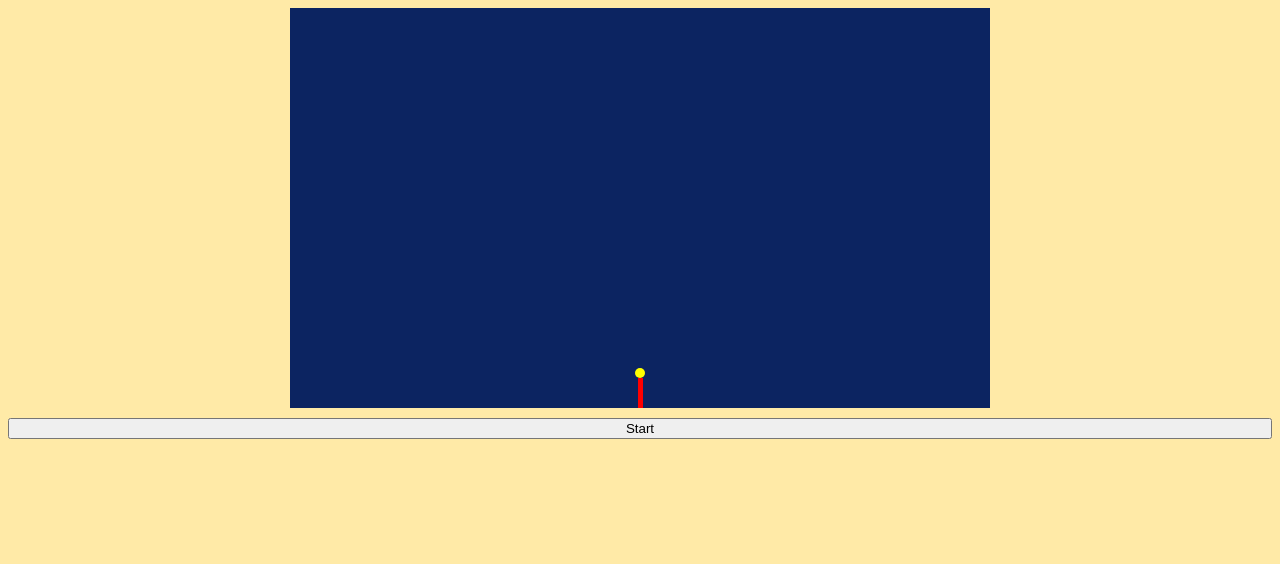
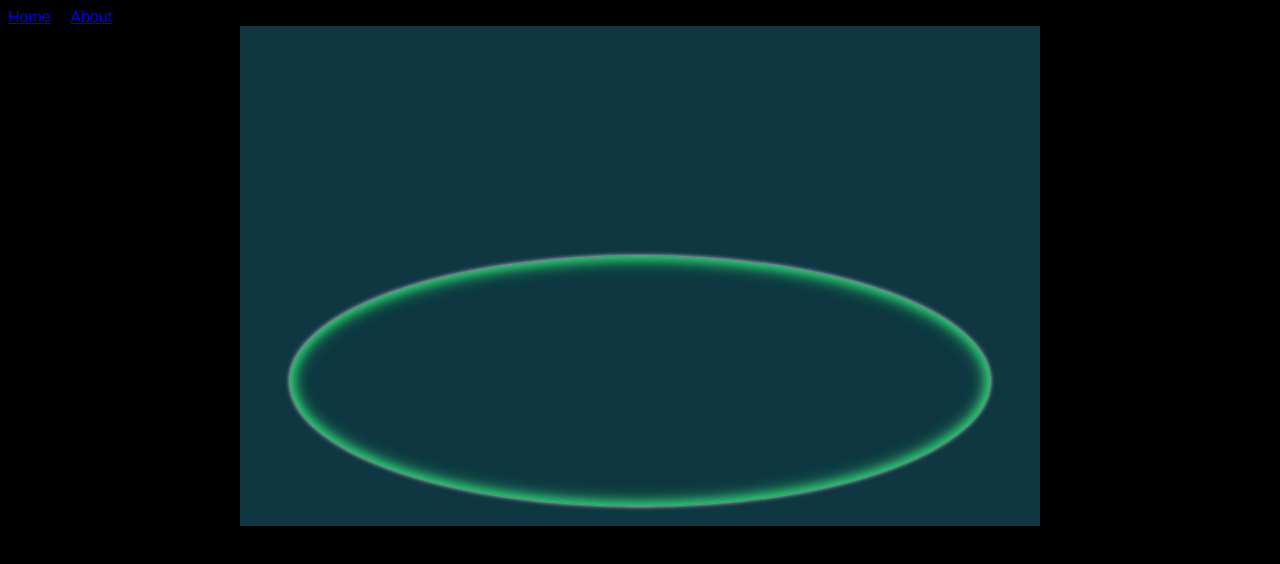
Before and after one commit to KarmaBlackshaw/promotion-fishing-game, a Vue app: page / in a window 1280 px wide. Shown: the top 564 px of the page. Built offline with nearby package versions, Linux system fonts and the light colour scheme.

Commit message:
created pond and start indicator

```diff
--- a/public/index.html
+++ b/public/index.html
@@ -7,7 +7,8 @@
     <link rel="icon" href="<%= BASE_URL %>favicon.ico">
     <title>fishing-game</title>
   </head>
-  <body style="background-color: #ffeaa7;">
+  <!-- <body style="background-color: #ffeaa7;"> -->
+  <body style="background-color: #000;">
     <noscript>
       <strong>We're sorry but fishing-game doesn't work properly without JavaScript enabled. Please enable it to continue.</strong>
     </noscript>
--- a/src/App.vue
+++ b/src/App.vue
@@ -1,12 +1,14 @@
 <template>
   <div id="app">
-    <router-view/>
+    <router-link to="/">Home</router-link>&emsp;
+    <router-link to="/about">About</router-link>
+    <router-view />
   </div>
 </template>
 
 <style lang="scss">
 #app {
-  font-family: 'Avenir', Helvetica, Arial, sans-serif;
+  font-family: "Avenir", Helvetica, Arial, sans-serif;
   -webkit-font-smoothing: antialiased;
   -moz-osx-font-smoothing: grayscale;
   color: #2c3e50;
--- /dev/null
+++ b/src/assets/_fishingGame.scss
@@ -0,0 +1,49 @@
+@keyframes neon {
+  from {
+    box-shadow: inset 0 0 4px rgba(0, 0, 0, 0), inset 0 0 7px rgba(0, 0, 0, 0),
+      inset 0 0 8px #2ecc71;
+    border: 1px solid rgba(0, 0, 0, 0);
+  }
+  to {
+    box-shadow: inset 0 0 2px rgba(0, 0, 0, 0), inset 0 0 16px rgba(0, 0, 0, 0),
+      inset 0 0 4px #2ecc71, 0 0 12px rgba(0, 0, 0, 0), inset 0 0 15px #2ecc71;
+    border: 1px solid #2ecc71;
+  }
+}
+
+$pondWidth: 700px;
+$pondHeight: 400px;
+$indicatorXY: 50px;
+
+#circle {
+  position: absolute;
+  width: $indicatorXY;
+  height: $indicatorXY;
+  top: 50%;
+  left: 50%;
+  margin: -50px 0 0 -50px;
+  background: #fff;
+  border-radius: 80%;
+  backface-visibility: hidden;
+  visibility: hidden;
+  z-index: 1;
+}
+#pond {
+  background: red;
+  border-radius: 50%;
+  position: absolute;
+  top: 100px;
+  left: 100px;
+  width: $pondWidth;
+  height: $pondHeight;
+}
+
+#pond-wrapper {
+  border-radius: 50%;
+  position: absolute;
+  top: 100px;
+  left: 100px;
+  width: $pondWidth;
+  height: $pondHeight;
+  z-index: 2;
+}
--- /dev/null
+++ b/src/assets/_keyframes.scss
@@ -0,0 +1,11 @@
+
+@keyframes neon {
+  from {
+    box-shadow: 0 0 10px #fff, inset 0 0 20px#2ecc71, inset 0 0 30px#2ecc71,
+      inset 0 0 40px#2ecc71;
+  }
+  to {
+    box-shadow: 0 0 5px #fff, inset 0 0 10px#2ecc71, inset 0 0 15px#2ecc71,
+      inset 0 0 20px#2ecc71;
+  }
+}
--- a/src/views/About.vue
+++ b/src/views/About.vue
@@ -1,5 +1,80 @@
 <template>
-  <div class="about">
-    <h1>This is an about page</h1>
+  <div>
+    <div class="can">
+      <img
+        src="https://cdn.shopify.com/s/files/1/0223/3113/products/web_size_cans_00001_grande_b45a11b0-902a-412b-8754-c0deef647a5a.png?v=1562456367"
+      />
+    </div>
   </div>
 </template>
+
+<script>
+import { gsap } from "gsap";
+export default {
+  mounted() {
+    console.clear();
+
+    const can = document.querySelector(".can > img");
+
+    const randomX = random(10, 20);
+    const randomY = random(20, 30);
+    const randomTime = random(3, 5);
+    const randomTime2 = random(5, 10);
+    const randomAngle = random(8, 12);
+
+    gsap.set(can, {
+      x: randomX(-1),
+      y: randomX(1),
+      rotation: randomAngle(-1)
+    });
+
+    moveX(can, 1);
+    moveY(can, -1);
+    rotate(can, 1);
+
+    function rotate(target, direction) {
+      gsap.to(target, randomTime2(), {
+        rotation: randomAngle(direction),
+        // delay: randomDelay(),
+        ease: "Sine.easeInOut",
+        onComplete: rotate,
+        onCompleteParams: [target, direction * -1]
+      });
+    }
+
+    function moveX(target, direction) {
+      gsap.to(target, randomTime(), {
+        x: randomX(direction),
+        ease: "Sine.easeInOut",
+        onComplete: moveX,
+        onCompleteParams: [target, direction * -1]
+      });
+    }
+
+    function moveY(target, direction) {
+      gsap.to(target, randomTime(), {
+        y: randomY(direction),
+        ease: "Sine.easeInOut",
+        onComplete: moveY,
+        onCompleteParams: [target, direction * -1]
+      });
+    }
+
+    function random(min, max) {
+      const delta = max - min;
+      return (direction = 1) => (min + delta * Math.random()) * direction;
+    }
+  }
+};
+</script>
+
+<style lang="scss">
+.can {
+  display: flex;
+  height: 100%;
+  padding: 5rem;
+}
+.can > img {
+  max-width: 150px;
+}
+</style>
--- a/src/views/Home.vue
+++ b/src/views/Home.vue
@@ -1,152 +1,92 @@
 <template>
   <div class="game">
-    <div class="game--content">
-      <div class="pond"></div>
-      <div class="fishing-rod">
-        <div class="hook" id="hook"></div>
-      </div>
-    </div>
-    <div class="game--action-bar">
-      <button class="btn-start" @click="throwHook" :disabled="isTweening">Start</button>
+    <div class="hook" id="hook">CLICK TO CAST</div>
+
+    <div class="game-content">
+      <div class="pond" @mouseover="mouseover" @mouseout="mouseout"></div>
     </div>
   </div>
 </template>
 
 <script>
 import { gsap } from "gsap";
-import { RoughEase } from "gsap/EasePack";
-
-gsap.registerPlugin(RoughEase);
-
 export default {
-  name: "fishing",
-
   data: () => ({
-    x: 0,
-    y: 0,
-    counter: 0
+    hook: null
   }),
 
-  async mounted() {
-    gsap.config({
-      force3D: false,
-      nullTargetWarn: false
-    });
-  },
-
-  computed: {
-    isTweening() {
-      return gsap.isTweening("#hook");
-    },
-
-    pondProperties() {
-      return document.getElementsByClassName("pond")[0];
-    }
+  mounted() {
+    this.hook = document.getElementById("hook");
+    window.addEventListener("mousemove", this.mousemove);
   },
 
   methods: {
-    throwHook() {
-      if (this.isTweening) return;
-      this.reset();
+    mouseover() {
+      gsap.to(this.hook, 0.15, { scale: 1, autoAlpha: 1 });
+    },
 
-      let vue = this;
-
-      gsap.to("#hook", {
-        duration: 2.5,
-        ease: "expo",
-        x: (Math.random() - 0.5) * (this.pondProperties.clientWidth - 20),
-        y: -250,
-        onComplete() {
-          vue.vibrateHook(this);
-          vue.counter++;
+    mousemove(e) {
+      gsap.to(this.hook, 0.2, {
+        css: {
+          left: e.pageX + this.hook.clientWidth / 2,
+          top: e.pageY + this.hook.clientHeight / 2
         }
       });
     },
 
-    vibrateHook(vm) {
-      let counter = 0;
-      let interval = setInterval(() => {
-        gsap.fromTo(
-          vm._targets,
-          0.15,
-          {
-            x: Math.random() * 5 + vm.vars.x,
-            y: Math.random() * 5 + vm.vars.y
-          },
-          {
-            x: Math.random() * 5 + vm.vars.x,
-            y: Math.random() * 5 + vm.vars.y,
-            repeat: 5,
-            yoyo: true,
-            ease: "power1"
-          }
-        );
-
-        if (++counter === 3) {
-          clearInterval(interval);
-          this.reset();
-
-          setTimeout(() => {
-            this.getFish();
-          }, 1000);
-        }
-      }, 2000);
-    },
-
-    reset() {
-      gsap.to("#hook", { duration: 2, x: 0, y: 0 });
-      gsap.set("#hook", {
-        duration: 2,
-        x: 0,
-        y: 0
-      });
-    },
-
-    getFish: () => {
-      console.log(`Your fish is worth ${Math.floor(Math.random() * 100)}`);
+    mouseout() {
+      gsap.to(this.hook, 0.15, { scale: 0, autoAlpha: 1 });
     }
   }
 };
 </script>
 
-<style lang="scss" scoped>
-// ratio 1:1.75
+<style lang="scss">
+@import "../assets/keyframes";
 
-.game--content {
+$hookWidth: 100px;
+$hookHeight: 50px;
+
+.hook {
+  position: absolute;
+  width: $hookWidth;
+  height: $hookHeight;
+  top: 50%;
+  left: 50%;
+  margin: (-$hookHeight) 0 0 (-$hookWidth);
+  border-radius: 80%;
+  backface-visibility: hidden;
+  z-index: 5;
+  pointer-events: none;
+  animation: floating 0.7s ease-in-out infinite alternate;
+  visibility: hidden;
+  font-size: 1rem;
+  font-weight: bold;
+  color: white;
+}
+
+.game {
   display: flex;
   justify-content: center;
-  position: relative;
 
-  .pond {
-    height: 400px;
-    width: 700px;
-    background: #0c2461;
-  }
+  .game-content {
+    height: 500px;
+    width: 800px;
+    background: #0e3741;
+    display: flex;
+    justify-content: center;
+    position: relative;
 
-  .fishing-rod {
-    position: absolute;
-    width: 5px;
-    background: red;
-    height: 30px;
-    bottom: 0;
-  }
-
-  .hook {
-    position: absolute;
-    left: 50%;
-    transform: translateX(-50%);
-    bottom: 30px;
-    height: 10px;
-    width: 10px;
-    border-radius: 10px;
-    background: yellow;
-  }
-}
-
-.game--action-bar {
-  .btn-start {
-    width: 100%;
-    margin-top: 10px;
+    .pond {
+      position: absolute;
+      height: 250px;
+      width: 700px;
+      background-color: rgba(0, 0, 0, 0);
+      border-radius: 50%;
+      bottom: 20px;
+      animation: neon 1.5s ease-in-out infinite alternate;
+      // cursor: none;
+    }
   }
 }
 </style>
```
Also changed, not shown: src/assets/wallpaper.png (added), 1 other file (tests, documents, lock files or other folders).
